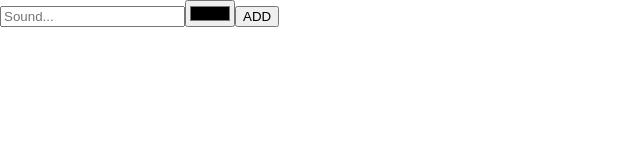
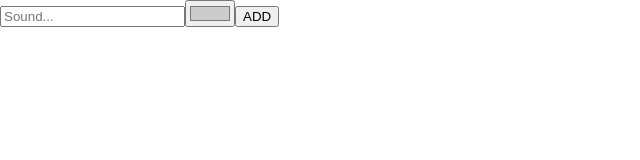
Before and after one commit to KlimaGi/react-hooks, a React (Create React App) app: page / in a window 1280 px wide. Shown: the top 160 px of the page, without its empty margins (0-640 px from the left). Built offline with nearby package versions, Linux system fonts and the light colour scheme.

Commit message:
created controlled components with useState

```diff
--- a/src/index.js
+++ b/src/index.js
@@ -1,24 +1,31 @@
-import React, { useRef } from "react";
+import React, { useState } from "react";
 import ReactDOM from "react-dom";
 import "./index.css";
 
 function App() {
-  const sound = useRef();
-  const color = useRef();
+  const [sound, setSound] = useState("");
+  const [color, setColor] = useState("#CCCCCC");
 
   const submit = (e) => {
     e.preventDefault();
-    const soundVal = sound.current.value;
-    const colorVal = color.current.value;
-    alert(`${soundVal} sound like ${colorVal}`);
-    sound.current.value = "";
-    color.current.value = "";
+    alert(`${sound} sound like ${color}`);
+    setSound("");
+    setColor("#CCCCCC");
   };
 
   return (
     <form onSubmit={submit}>
-      <input ref={sound} type="text" placeholder="Sound..." />
-      <input ref={color} type="color" />
+      <input
+        value={sound}
+        type="text"
+        placeholder="Sound..."
+        onChange={(e) => setSound(e.target.value)}
+      />
+      <input
+        value={color}
+        type="color"
+        onChange={(e) => setColor(e.target.value)}
+      />
       <button>ADD</button>
     </form>
   );
```
